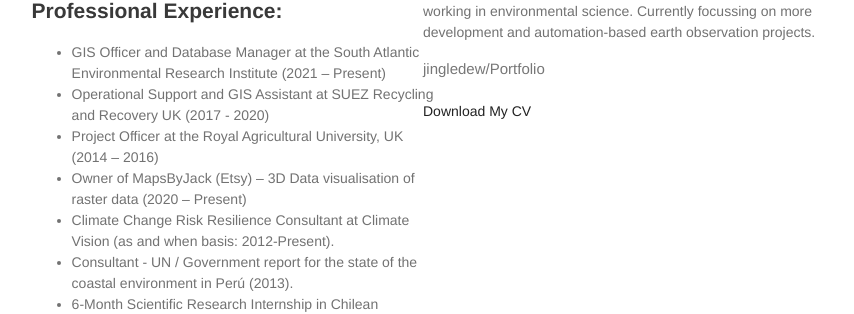
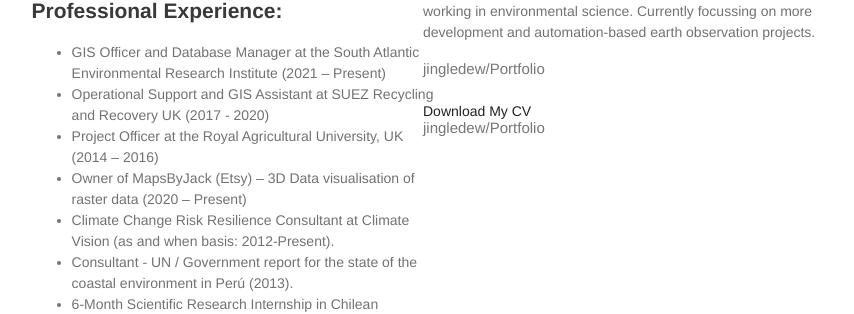
Before and after one commit to jingledew/Portfolio, a Jekyll site: the page built from README.md, in a window 1280 px wide. Shown: the part 389-703 px from the top of the page, without its empty margins (201-1055 px from the left). Built offline with Jekyll 4.4.1, drawn with Linux system fonts in a browser that asks for light colours; our own code applies the rules of GitHub Pages for plain Markdown files.

Commit message:
Update default.html

```diff
--- a/_layouts/default.html
+++ b/_layouts/default.html
@@ -31,7 +31,7 @@
         <p class="view"><a href="{{ site.github.owner_url }}">View My GitHub Profile</a></p>
         {% endif %}
 
-        <a href="/images/cv.pdf" target="_blank">Download My CV</a>
+         <p class="view"><a href="/assets/cv.pdf" target="_blank">Download My CV <small>{{ site.github.repository_nwo }}</small></a></p>
 
         {% if site.show_downloads %}
         <ul class="downloads">
```
